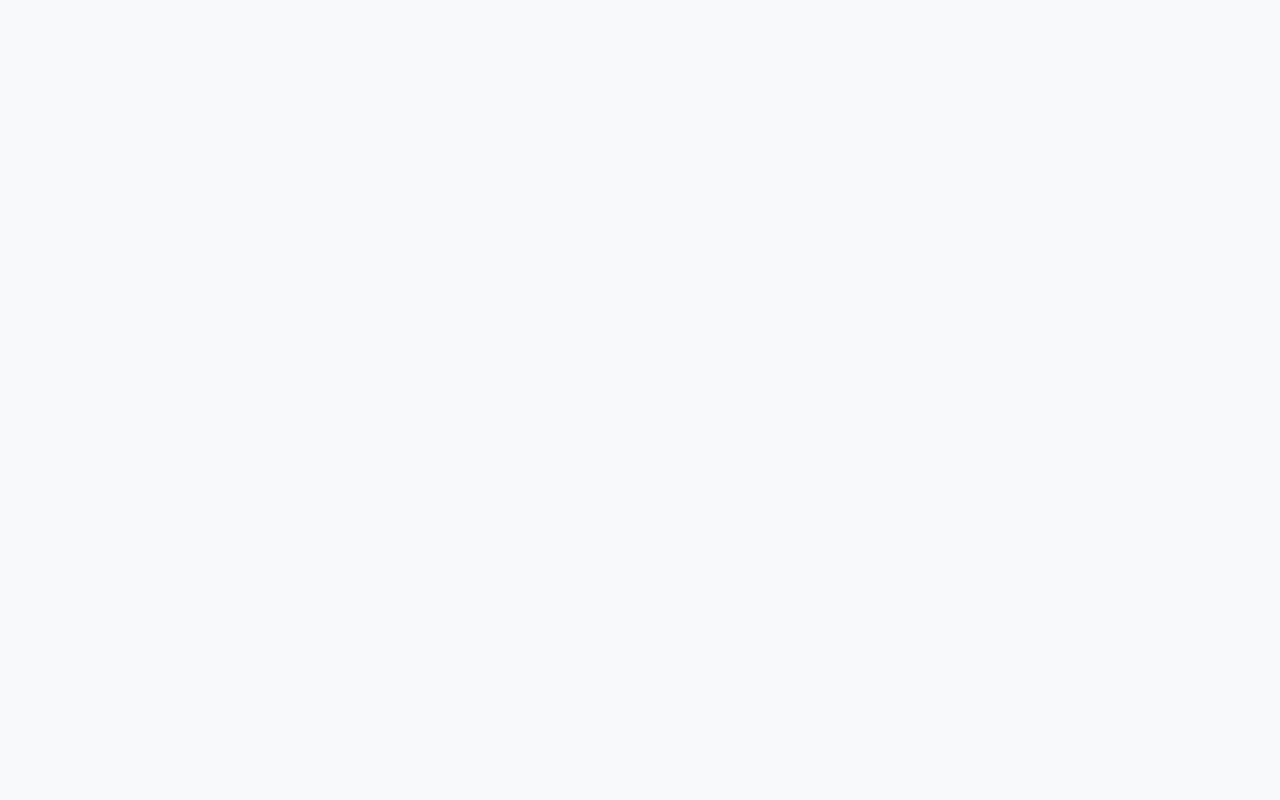
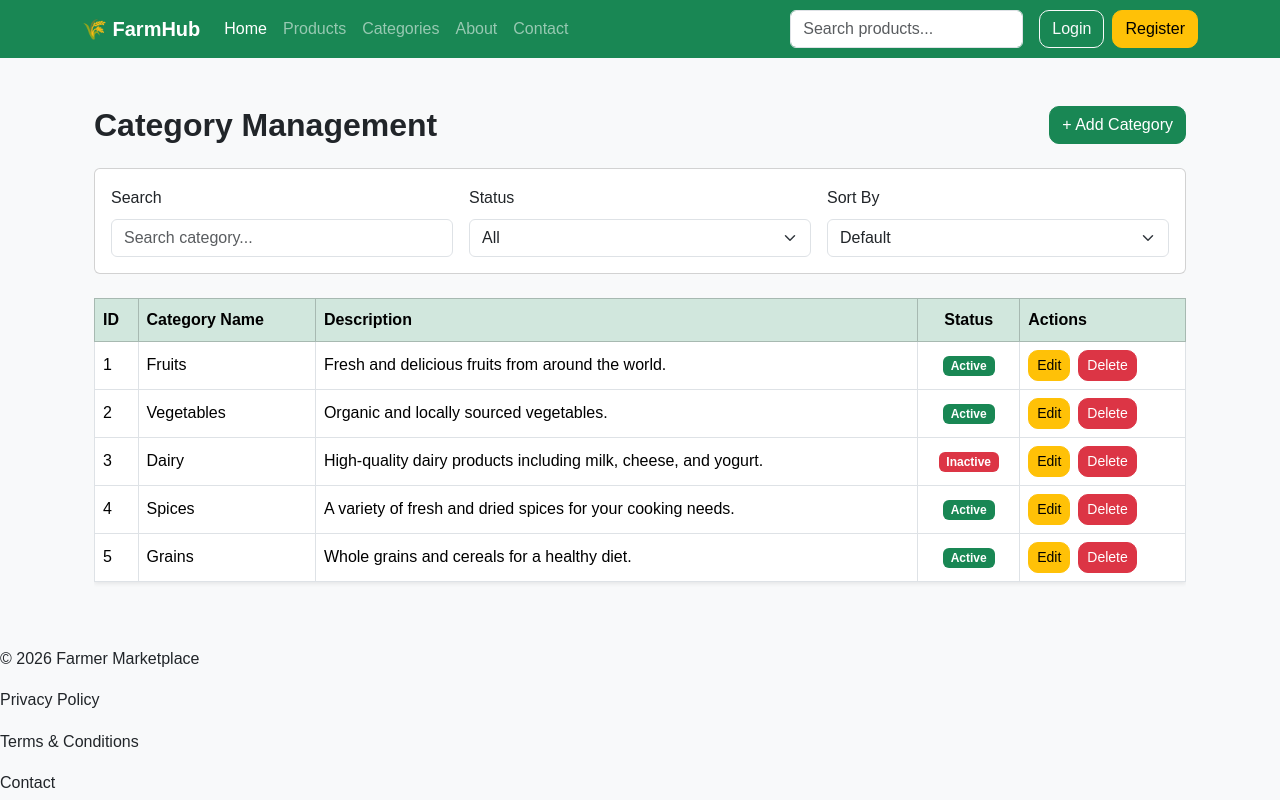
Before and after one commit to CDAC-ProjectD6/farmer-marketplace, a React app in the folder frontend/: page /category-management in a window 1280 px wide. Before the commit this address had no page. Built offline with nearby package versions, Linux system fonts and the light colour scheme; the HTML template or start-up script is replaced by a standard one.

Commit message:
Complete category management filters

```diff
--- /dev/null
+++ b/frontend/src/components/Category/CategoryFilter.css
@@ -0,0 +1,23 @@
+.category-filter {
+  margin-top: 20px;
+}
+
+.category-btn {
+  margin: 5px;
+  padding: 8px 16px;
+  border: 1px solid #2E7D32;
+  border-radius: 6px;
+  background-color: white;
+  color: #2E7D32;
+  cursor: pointer;
+  transition: 0.3s;
+}
+
+.category-btn:hover {
+  background-color: #E8F5E9;
+}
+
+.category-btn.active {
+  background-color: #2E7D32;
+  color: white;
+}
--- /dev/null
+++ b/frontend/src/components/Category/CategoryFilter.jsx
@@ -0,0 +1,24 @@
+import "./CategoryFilter.css";
+
+function CategoryFilter({categories, selectedCategory, onCategoryChange}){
+    return (
+        <div className="category-filter">
+            <h4 className="mb-3">Categories</h4>
+
+            {categories.map((category)=>(
+                <button key = {category}
+                        className={
+                            category === selectedCategory
+                            ? "category-btn active"
+                            :"category-btn"
+                        }
+                        onClick={()=> onCategoryChange(category)}
+                >
+                    {category}
+                </button>
+            ))}
+        </div>
+    );
+}
+
+export default CategoryFilter;
--- /dev/null
+++ b/frontend/src/components/Category/CategoryTable.jsx
@@ -0,0 +1,43 @@
+function CategoryTable({ categories }) {
+    return (
+        <div className="table-responsive">
+            <table className="table table-bordered table-hover align-middle shadow-sm">
+                <thead className="table-success">
+                    <tr>
+                        <th>ID</th>
+                        <th>Category Name</th>
+                        <th>Description</th>
+                        <th className="text-center">Status</th>
+                        <th>Actions</th>
+                    </tr>
+                </thead>
+                    <tbody>
+                        {categories.map((category) => (
+                            <tr key={category.id}>
+                                <td>{category.id}</td>
+                                <td>{category.name}</td>
+                                <td>{category.description}</td>
+                                <td className="text-center">{category.status === "Active" ?(
+                                <span className="badge bg-success">Active</span>) : (
+                                    <span className="badge bg-danger">Inactive</span>
+                                )}
+                                </td>
+                                <td>
+                                    <button className="btn btn-warning btn-sm me-2">
+                                        Edit
+                                    </button>
+
+                                    <button className="btn btn-danger btn-sm">
+                                        Delete
+                                    </button>
+                                </td>
+                            </tr>
+                        ))}
+                    </tbody>
+            </table>
+        </div>
+    );
+
+}
+
+export default CategoryTable;
--- /dev/null
+++ b/frontend/src/data/mockCategories.js
@@ -0,0 +1,35 @@
+const mockCategories = [
+    {
+        id: 1,
+        name: "Fruits",
+        description: "Fresh and delicious fruits from around the world.",
+        status: "Active"
+    },
+    {
+        id: 2,
+        name: "Vegetables",
+        description: "Organic and locally sourced vegetables.",
+        status: "Active"
+    },
+    {
+        id: 3,
+        name: "Dairy",
+        description: "High-quality dairy products including milk, cheese, and yogurt.",
+        status: "Inactive"
+    },
+    {
+        id: 4,
+        name: "Spices",
+        description: "A variety of fresh and dried spices for your cooking needs.",
+        status: "Active"
+    },
+    {
+        id: 5,
+        name: "Grains",
+        description: "Whole grains and cereals for a healthy diet.",
+        status: "Active"
+    }
+
+];
+
+export default mockCategories;
--- /dev/null
+++ b/frontend/src/pages/admin/CategoryList.jsx
@@ -0,0 +1,115 @@
+import CategoryTable from "../../components/Category/CategoryTable";
+import mockCategories from "../../data/mockCategories";
+
+import { useState } from "react";
+function CategoryList() {
+    const [searchTerm, setSearchTerm] = useState("");
+    const [statusFilter, setStatusFilter] = useState("All");
+    const [sortBy, setSortBy] = useState("Default");
+    const filteredCategories = mockCategories.filter((category) => {
+        const matchesSearch = category.name
+            .toLowerCase()
+            .includes(searchTerm.toLowerCase());
+
+        const matchesStatus =
+            statusFilter === "All" || category.status === statusFilter;
+
+        return matchesStatus && matchesSearch;
+    });
+    const sortedCategories = [...filteredCategories];
+    if (sortBy === "Name (A-Z)") {
+        sortedCategories.sort((a, b) => a.name.localeCompare(b.name));
+    } else if (sortBy === "Name (Z-A)") {
+        sortedCategories.sort((a, b) => b.name.localeCompare(a.name));
+    }
+
+    return (
+        <div className="container py-4">
+            <div className="d-flex justify-content-between align-items-center mb-4">
+                <h2 className="fw-bold mb-0">Category Management</h2>
+
+                <button className="btn btn-success">
+                    + Add Category
+                </button>
+            </div>
+            {/* <div className="row mb-4 align-items-end">
+
+                <div className="col-md-4">
+                    <label className="form-label">
+                        Search
+                    </label>
+
+                    <input
+                        type="text"
+                        className="form-control"
+                        placeholder="Search category..."
+                    />
+                </div>
+
+            </div> */}
+            <div className="card mb-4">
+                <div className="card-body">
+                    <div className="row g-3 align-items-end">
+                        <div className="col-md-4">
+                            <label className="form-label">
+                                Search
+                            </label>
+
+                            <input
+                                type="text"
+                                className="form-control"
+                                placeholder="Search category..."
+                                value={searchTerm}
+                                onChange={(event) => setSearchTerm(event.target.value)}
+                            />
+                        </div>
+
+                        <div className="col-md-4">
+
+                            <label className="form-label">
+                                Status
+                            </label>
+                            <select className="form-select"
+                                value={statusFilter}
+                                onChange={(event) => setStatusFilter(event.target.value)}
+                            >
+                                <option>All</option>
+                                <option>Active</option>
+                                <option>Inactive</option>
+                            </select>
+
+                        </div>
+                        <div className="col-md-4">
+                            <label className="form-label">
+                                Sort By
+                            </label>
+
+                            <select className="form-select"
+                                value={sortBy}
+                                onChange={(event) => setSortBy(event.target.value)}
+                            >
+                                <option>Default</option>
+                                <option>Name (A-Z)</option>
+                                <option>Name (Z-A)</option>
+                            </select>
+                        </div>
+                    </div>
+
+                </div>
+
+            </div>
+            {sortedCategories.length > 0 ? (
+                <CategoryTable categories={sortedCategories} />
+            ) : (
+                <div className="alert alert-info text-center">
+                    <h5>No categories found</h5>
+                    <p className="mb-0">
+                        Try changing your search or filter criteria.
+                    </p>
+                </div>
+            )}
+        </div>
+    );
+}
+
+export default CategoryList;
--- a/frontend/src/pages/customer/Home.jsx
+++ b/frontend/src/pages/customer/Home.jsx
@@ -1,6 +1,19 @@
 import Button from "../../components/Button/Button";
+import CategoryFilter from "../../components/Category/CategoryFilter";
+
+import {useState} from "react";
 
 function Home() {
+
+  const categories = [
+    "All",
+    "Vegetable",
+    "Fruits",
+    "Dairy"
+  ];
+
+  const [selectedCategory, setSelectedCategory] = useState("All");
+
   return (
     <div>
       <h1>Farmer Marketplace System</h1>
@@ -17,6 +30,13 @@ function Home() {
     <Button disabled>
         Loading...
     </Button>
+
+    <hr/>
+    <CategoryFilter
+      categories={categories}
+      selectedCategory={selectedCategory}
+      onCategoryChange={setSelectedCategory}
+    />
     </div>
   );
 }
--- a/frontend/src/routes/AppRoutes.jsx
+++ b/frontend/src/routes/AppRoutes.jsx
@@ -10,6 +10,7 @@ import About from "../pages/customer/About";
 import Contact from "../pages/customer/Contact";
 import Cart from "../pages/customer/Cart";
 import Wishlist from "../pages/customer/Wishlist";
+import CategoryList from "../pages/admin/CategoryList";
 
 import Login from "../pages/auth/Login";
 import Register from "../pages/auth/Register";
@@ -23,6 +24,7 @@ function AppRoutes() {
         <Route path="products" element={<Products />} />
         <Route path="products/:id" element={<ProductDetails />} />
         <Route path="categories" element={<Categories />} />
+        <Route path="category-management" element={<CategoryList />} />
         <Route path="about" element={<About />} />
         <Route path="contact" element={<Contact />} />
         <Route path="cart" element={<Cart />} />
```
Also changed, not shown: frontend/src/components/Category/CategoryTable.css (added).
